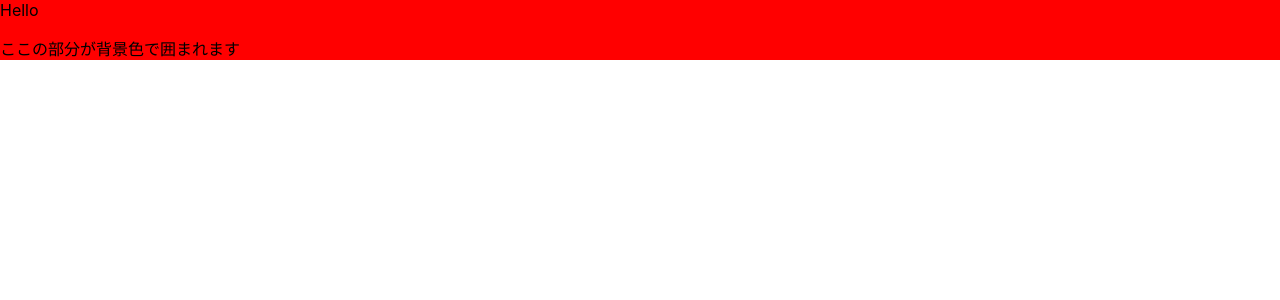
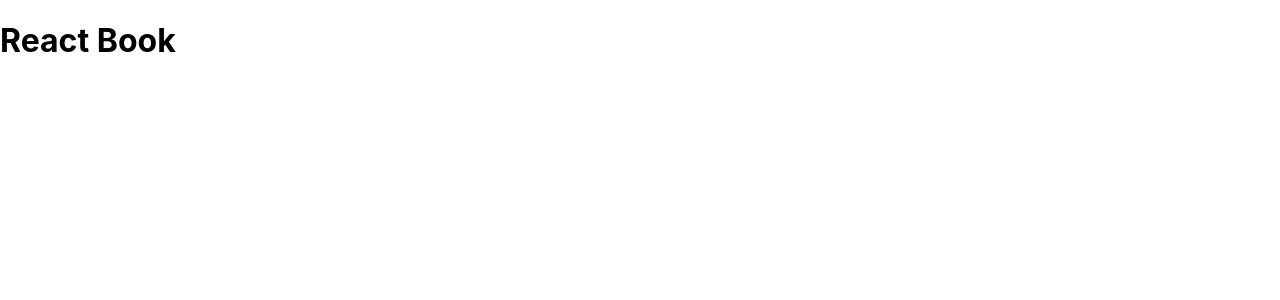
Before and after one commit to Shu-cpartner/webAppTSReactNext, a React (Create React App) app: page / in a window 1280 px wide. Shown: the top 300 px of the page. Built offline with nearby package versions, Linux system fonts and the light colour scheme.

Commit message:
Create ContextSample. createContext()関数の呼び出し方。 データを渡すときは、Context.Provider データを参照するには、Context.Consumer

```diff
--- /dev/null
+++ b/src/components/ContextSample.tsx
@@ -0,0 +1,41 @@
+import React from "react";
+
+// Titleを渡すためのContextを作成
+const TitleContext = React.createContext('')
+
+// Titleコンポーネントの中でContextの値を参照
+const Title = () => {
+    // Consumerを使って、Contextの値を参照
+    return (
+        <TitleContext.Consumer>
+            {/* Consumer直下に関数を置いて、Contextの値を参照 */}
+            {(title) => {
+                return <h1>{title}</h1>
+            }}
+        </TitleContext.Consumer>
+    )
+}
+
+const Header = () => {
+    return (
+        <div>
+            {/* HeaderからTitleへは何もデータを渡さない */}
+            <Title />
+        </div>
+    )
+}
+
+// Pageコンポーネントの中でContextに値を渡す
+const Page = () => {
+    const title = 'React Book'
+
+    // Providerを使いContextに値をセット
+    // Provider以下のコンポーネントから値を参照できる
+    return (
+        <TitleContext.Provider value={title}>
+            <Header />
+        </TitleContext.Provider>
+    )
+}
+
+export default Page
--- a/src/index.tsx
+++ b/src/index.tsx
@@ -5,7 +5,8 @@
 // import Hello from './components/Hello'
 // import Name from './components/Name'
 // import Message from './components/Name'
-import Parent from './components/ContainerSample'
+// import Parent from './components/ContainerSample'
+import Page from './components/ContextSample'
 import reportWebVitals from './reportWebVitals';
 
 const root = ReactDOM.createRoot(
@@ -14,7 +15,7 @@
 root.render(
   <React.StrictMode>
     {/* <App /> */}
-    <Parent />
+    <Page />
   </React.StrictMode>
 );
 
```
